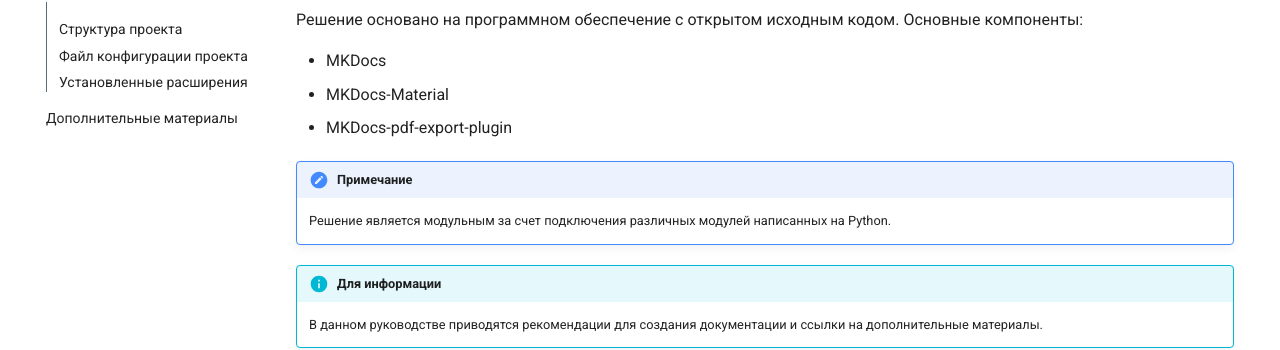
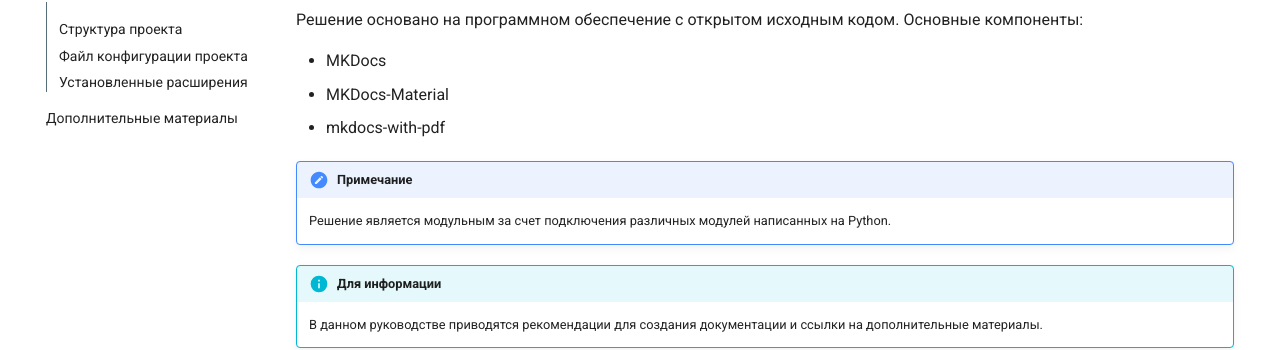
Before and after one commit to D34m0nN0n3/ansible-ssr-texdocs, an MkDocs documentation site: the page built from docs/index.md, in a window 1280 px wide and 900 px high, scrolled down 1204 px. Shown: the part 142-492 px from the top of the window. Built offline with MkDocs 1.6.1 and Material for MkDocs 9.7.7, drawn with Linux system fonts in a browser that asks for light colours; a script that is not in the unit is left out; comment, search, counter and statistics services are not loaded.

Commit message:
Update index.md

```diff
--- a/docs/index.md
+++ b/docs/index.md
@@ -12,7 +12,7 @@
 
 * MKDocs
 * MKDocs-Material
-* MKDocs-pdf-export-plugin
+* mkdocs-with-pdf
 
 !!! note "Примечание"
     Решение является модульным за счет подключения различных модулей написанных на Python.
```
